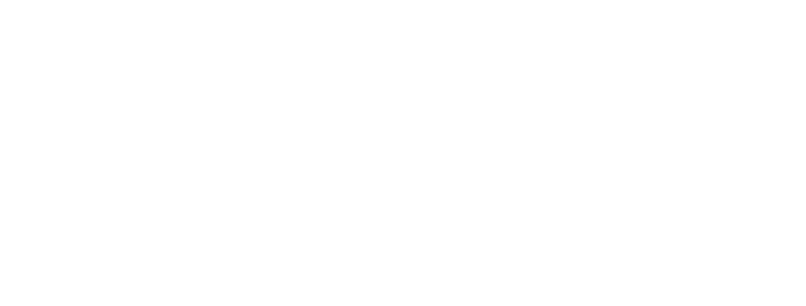
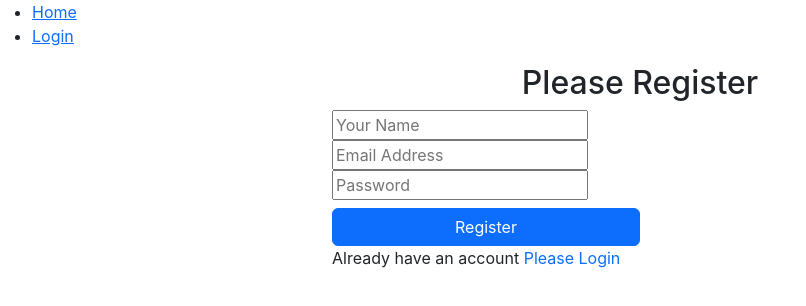
Before and after one commit to ShoyebAkter/typescriptproject, a React (Create React App) app: page /register in a window 1280 px wide. Before the commit this address had no page. Shown: the top 306 px of the page, without its empty margins (0-806 px from the left). Built offline with nearby package versions, Linux system fonts and the light colour scheme; no server answers.

Commit message:
signup login page done

```diff
--- a/src/App.tsx
+++ b/src/App.tsx
@@ -3,13 +3,17 @@
 import Home from './Components/Home/Home';
 import {Route, Routes} from 'react-router-dom'
 import Login from './Components/Login/Login';
+import Header from './Components/Home/Header';
+import SignUp from './Components/Login/SignUp';
 
 const App: React.FunctionComponent=()=> {
   return (
     <div >
+      <Header/>
       <Routes>
         <Route path='/' element={<Home/>}/>
         <Route path='login' element={<Login/>}/>
+        <Route path='/register' element={<SignUp/>}></Route>
       </Routes>
     </div>
   );
--- a/src/Components/AddData/AddData.tsx
+++ b/src/Components/AddData/AddData.tsx
@@ -50,7 +50,7 @@
                 <input
                     className='w-50 mx-auto btn btn-primary mt-2'
                     type="submit"
-                    value="Register" />
+                    value="Add" />
             </form>
         </div>
     )
--- a/src/Components/Home/Header.tsx
+++ b/src/Components/Home/Header.tsx
@@ -1,21 +1,27 @@
 import { signOut } from 'firebase/auth';
 import React from 'react'
 import { useAuthState } from 'react-firebase-hooks/auth'
-import { Link } from 'react-router-dom'
+import { Link, useNavigate } from 'react-router-dom'
 import { auth } from '../../firebase'
 
 export default function Header() {
-    const user=useAuthState(auth);
-
+    const [user]=useAuthState(auth);
+    const navigate=useNavigate()
     const logout=()=>{
         signOut(auth);
+        navigate('/login')
     }
   return (
     <div>
         <nav>
       <ul>
         <li><Link to="/">Home</Link></li>
-        <li>{user ? <button className="btn btn-ghost" onClick={logout} >Sign Out</button> : <Link to="/login">Login</Link>}</li>
+        <li>{
+        !user ?<Link to="/login">Login</Link>
+         :
+         <button className="btn btn-ghost" onClick={logout} >Sign Out</button>
+         }
+         </li>
       </ul>
     </nav>
     </div>
--- a/src/Components/Home/Home.tsx
+++ b/src/Components/Home/Home.tsx
@@ -10,7 +10,6 @@
   console.log(user);
   return (
     <div>
-      <Header/>
       {
         user ? <div>
           <div>{user.email}</div>
--- a/src/Components/Login/Login.tsx
+++ b/src/Components/Login/Login.tsx
@@ -1,21 +1,20 @@
 import React, { FC } from 'react'
-import { useCreateUserWithEmailAndPassword } from 'react-firebase-hooks/auth';
-import { getAuth, updateProfile } from 'firebase/auth';
+import { useSignInWithEmailAndPassword } from 'react-firebase-hooks/auth';
 import { auth } from '../../firebase';
 import { Button, Form } from 'react-bootstrap';
-import { useNavigate } from 'react-router-dom';
+import { Link, useNavigate } from 'react-router-dom';
 
 const Login: FC = () => {
+
   const [
-    createUserWithEmailAndPassword,
+    signInWithEmailAndPassword,
     user,
     loading,
     error,
-  ] = useCreateUserWithEmailAndPassword(auth);
-
+  ] = useSignInWithEmailAndPassword(auth);
   const navigate = useNavigate();
 
-  console.log(user);
+  // console.log(user);
   if (error) {
     return (
       <div>
@@ -27,27 +26,22 @@
     return <p>Loading...</p>;
   }
 
-
   const handleRegister = async (event: any) => {
 
     event.preventDefault();
-    const name = event.target.name.value;
     const email = event.target.email.value;
     const password = event.target.password.value;
 
 
-    await createUserWithEmailAndPassword(email, password);
+    await signInWithEmailAndPassword(email, password);
     console.log(user);
-    // await updateProfile({ displayName: name });
-
+        navigate('/')
     //
   }
-
   return (
     <div className='container w-50 mx-auto'>
       <h2 style={{ textAlign: 'center' }}>Please Register</h2>
       <form onSubmit={handleRegister}>
-        <input type="text" name="name" id="" placeholder='Your Name' /><br/>
 
         <input type="email" name="email" id="" placeholder='Email Address' required /><br/>
 
@@ -55,9 +49,9 @@
         <input
           className='w-50 mx-auto btn btn-primary mt-2'
           type="submit"
-          value="Register" />
+          value="Login" />
       </form>
-
+      <p>Don't have an account <Link to="/register" className='text-primary pe-auto text-decoration-none' >Please Register</Link> </p>
     </div>
   )
 }
--- /dev/null
+++ b/src/Components/Login/SignUp.tsx
@@ -0,0 +1,62 @@
+import React from 'react'
+import { useCreateUserWithEmailAndPassword, useUpdateProfile } from 'react-firebase-hooks/auth';
+import { Link, useNavigate } from 'react-router-dom';
+import { auth } from '../../firebase';
+
+export default function SignUp() {
+    const [
+        createUserWithEmailAndPassword,
+        user,
+        loading,
+        error,
+      ] = useCreateUserWithEmailAndPassword(auth);
+      const [updateProfile, updating, updateError] = useUpdateProfile(auth);
+      const navigate = useNavigate();
+
+      console.log(user);
+      if (error) {
+        return (
+          <div>
+            <p>Error: {error.message}</p>
+          </div>
+        );
+      }
+      if (loading) {
+        return <p>Loading...</p>;
+      }
+    const navigateLogin=()=>{
+        navigate('/login')
+    }
+
+      const handleRegister = async (event: any) => {
+
+        event.preventDefault();
+        const name = event.target.name.value;
+        const email = event.target.email.value;
+        const password = event.target.password.value;
+
+
+        await createUserWithEmailAndPassword(email, password);
+        console.log(user);
+        await updateProfile({ displayName: name });
+        navigate('/')
+        //
+      }
+  return (
+    <div className='container w-50 mx-auto'>
+      <h2 style={{ textAlign: 'center' }}>Please Register</h2>
+      <form onSubmit={handleRegister}>
+        <input type="text" name="name" id="" placeholder='Your Name' /><br/>
+
+        <input type="email" name="email" id="" placeholder='Email Address' required /><br/>
+
+        <input type="password" name="password" id="" placeholder='Password' required /><br/>
+        <input
+          className='w-50 mx-auto btn btn-primary mt-2'
+          type="submit"
+          value="Register" />
+      </form>
+      <p>Already have an account <Link to="/login" className='text-primary pe-auto text-decoration-none' >Please Login</Link> </p>
+    </div>
+  )
+}
```
